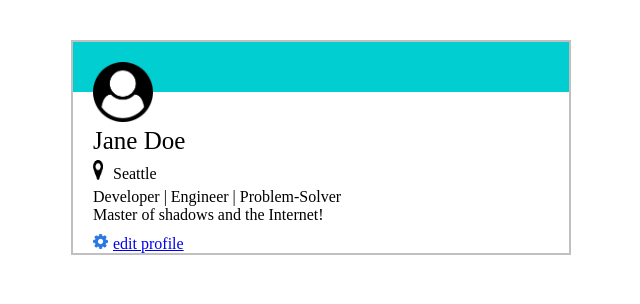
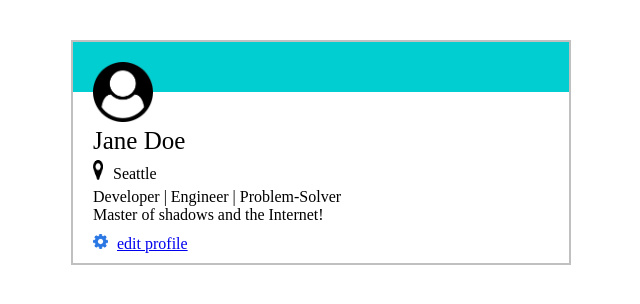
Before and after one commit to dreessen-n/user-card, a plain HTML site: page index.html in a window 1280 px wide. Shown: the whole page, without its empty margins (129-769 px from the left). Drawn offline with Linux system fonts and the light colour scheme.

Commit message:
Pretty close... still editing

```diff
--- a/index.html
+++ b/index.html
@@ -20,7 +20,10 @@
             </div>
             <p class="job">Developer | Engineer | Problem-Solver<br/>
             Master of shadows and the Internet!</p>
-            <img src="./assets/icons/gear.png" class="img_edit-profile-icon" alt="edit profile icon"><a href="http://#">edit profile</a>
+            <div class="edit-profile">
+                <img src="./assets/icons/gear.png" class="img_edit-profile-icon" alt="edit profile icon">
+                <a href="http://#">edit profile</a>
+            </div>
         </div>
     </div>
 
--- a/style.css
+++ b/style.css
@@ -59,3 +59,7 @@ p.location {
 .job {
     margin-top: 5px;
 }
+
+.edit-profile {
+    margin-bottom: 10px;
+}
```
